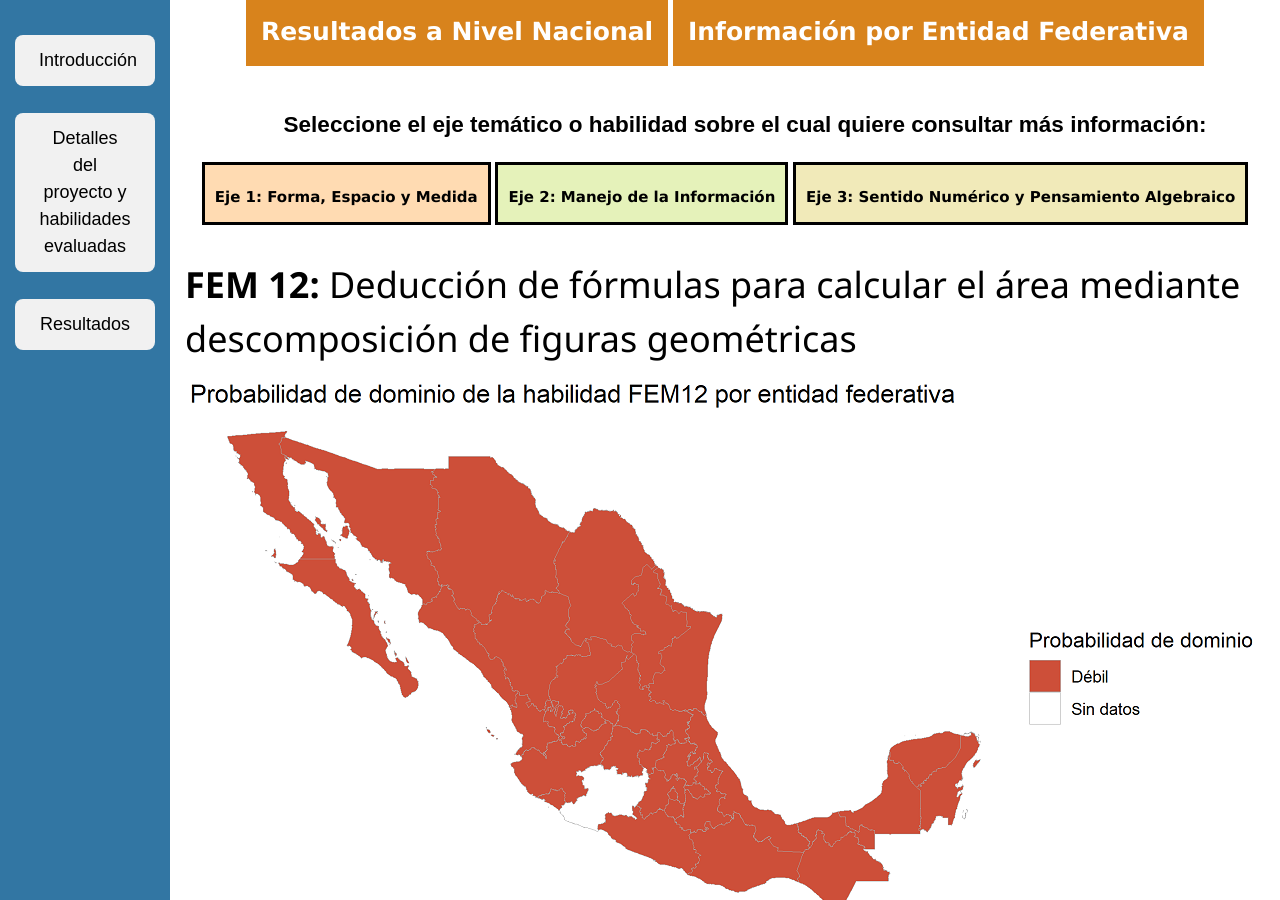
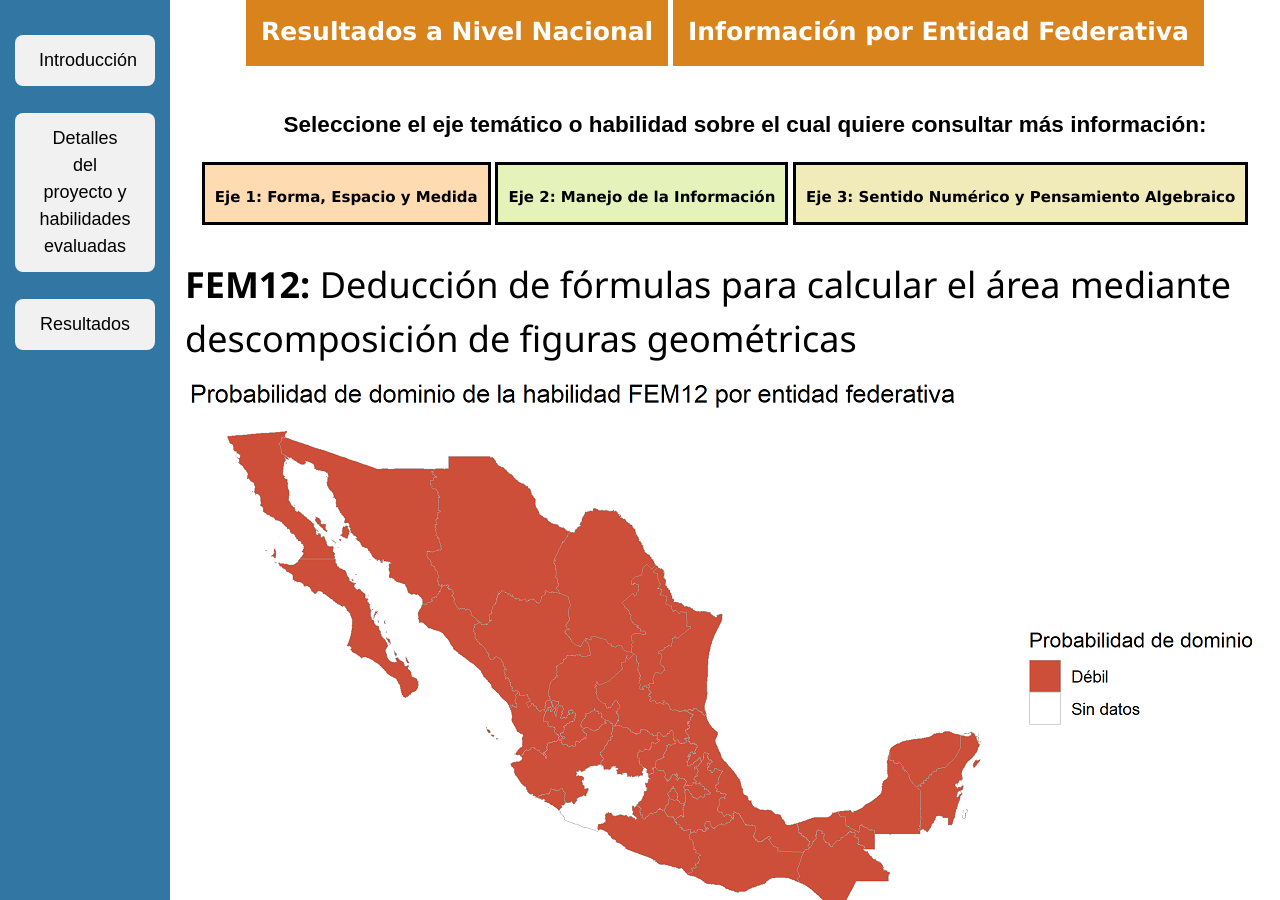
Before and after one commit to rimedie/rimedie.github.io, a Jekyll site: the page built from ProyVisuales/1_Infografia_Feb2019/Heatmaps/FEM12.html, in a window 1280 px wide and 900 px high, scrolled down 600 px. Built offline with Jekyll 4.4.1, drawn with Linux system fonts in a browser that asks for light colours.

Commit message:
Update FEM12.html

```diff
--- a/ProyVisuales/1_Infografia_Feb2019/Heatmaps/FEM12.html
+++ b/ProyVisuales/1_Infografia_Feb2019/Heatmaps/FEM12.html
@@ -4,7 +4,7 @@ title: FEM12
 ---
 <div class="blurb">
 
-	<h1><b>FEM 12:</b> Deducción de fórmulas para calcular el área mediante descomposición de figuras geométricas</h1>
+	<h1><b>FEM12:</b> Deducción de fórmulas para calcular el área mediante descomposición de figuras geométricas</h1>
 	<center>
 	<img class="displayed" src="FEM12.png" />
 	</center>
```
